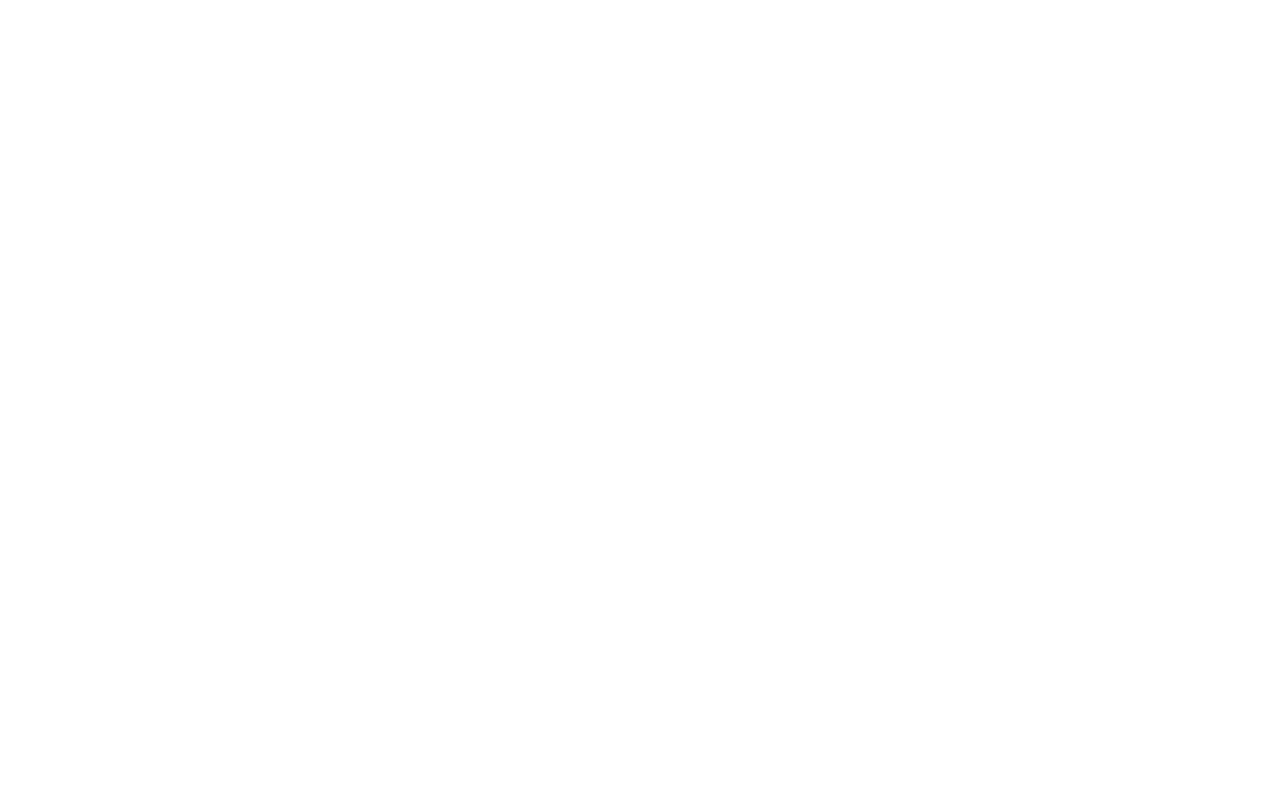
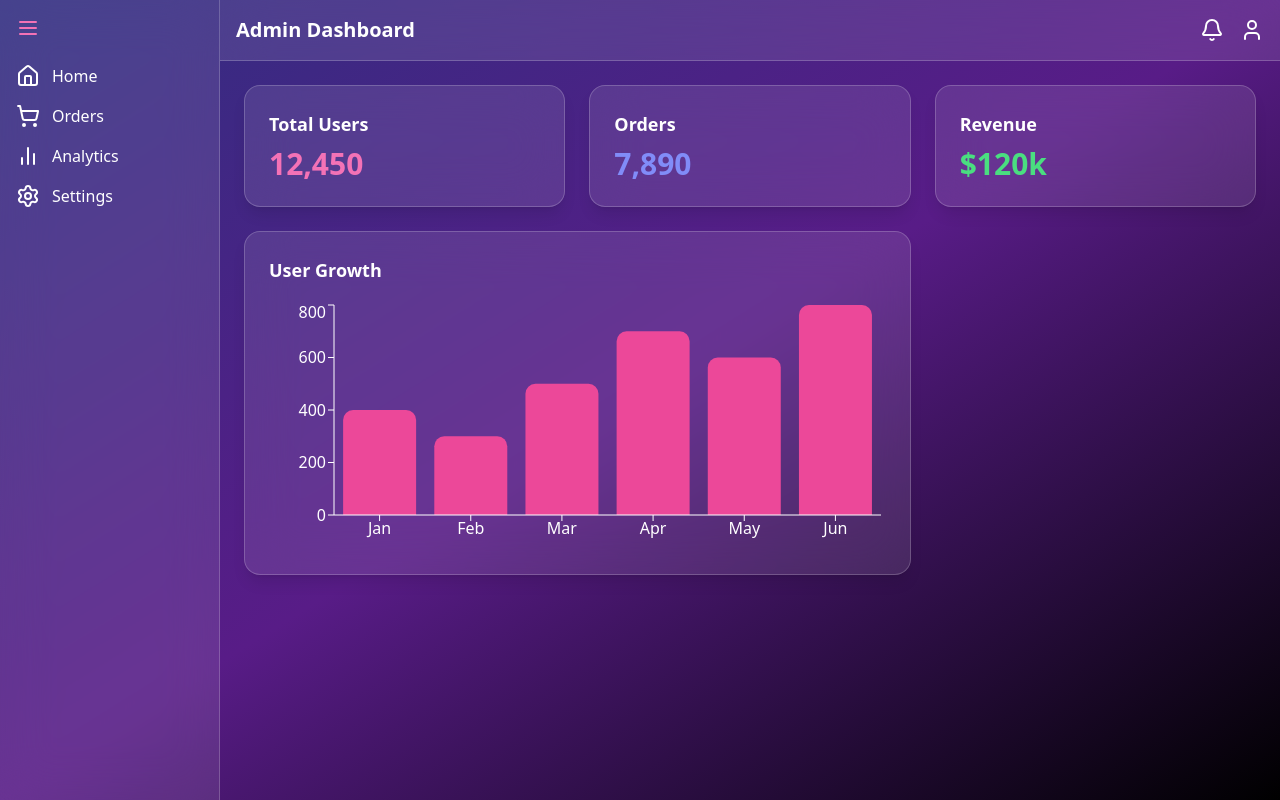
Before and after one commit to SoumyaRanjanBhanja1/test, a React (Vite) app: page /Dashboard in a window 1280 px wide. Before the commit this address had no page. Built offline with nearby package versions, Linux system fonts and the light colour scheme.

Commit message:
added to test

```diff
--- a/src/App.jsx
+++ b/src/App.jsx
@@ -1,12 +1,14 @@
 import { BrowserRouter as Router, Routes, Route } from "react-router-dom";
 import Login from "./pages/Login";
 import Signup from "./pages/Signup";
+import Dashboard from "./pages/Dasboard";
 
 function App() {
   return (
     <Router>
       <Routes>
         <Route path="/login" element={<Login />} />
+        <Route path="/Dashboard" element={<Dashboard/>}/>
         <Route path="/" element={<Signup />} />
       </Routes>
     </Router>
--- /dev/null
+++ b/src/pages/Dasboard.jsx
@@ -0,0 +1,86 @@
+import { useState } from "react";
+import { motion } from "framer-motion";
+import { BarChart, Bar, XAxis, YAxis, Tooltip, ResponsiveContainer } from "recharts";
+import { Menu, Bell, User, Home, ShoppingCart, BarChart2, Settings } from "lucide-react";
+
+const data = [
+  { name: "Jan", users: 400 },
+  { name: "Feb", users: 300 },
+  { name: "Mar", users: 500 },
+  { name: "Apr", users: 700 },
+  { name: "May", users: 600 },
+  { name: "Jun", users: 800 },
+];
+
+const Dashboard = () => {
+  const [open, setOpen] = useState(true);
+
+  return (
+    <div className="flex min-h-screen bg-gradient-to-br from-indigo-900 via-purple-900 to-black text-white">
+      {/* Sidebar */}
+      <motion.aside
+        animate={{ width: open ? 220 : 80 }}
+        transition={{ duration: 0.3 }}
+        className="bg-white/10 backdrop-blur-xl border-r border-white/20 p-4 flex flex-col"
+      >
+        <button onClick={() => setOpen(!open)} className="mb-6 flex items-center">
+          <Menu className="text-pink-400" />
+        </button>
+        <nav className="space-y-4">
+          {[{icon: <Home/>, label:"Home"}, {icon:<ShoppingCart/>, label:"Orders"}, {icon:<BarChart2/>, label:"Analytics"}, {icon:<Settings/>, label:"Settings"}].map((item, i)=>(
+            <div key={i} className="flex items-center space-x-3 cursor-pointer hover:text-pink-400">
+              {item.icon}
+              {open && <span>{item.label}</span>}
+            </div>
+          ))}
+        </nav>
+      </motion.aside>
+
+      {/* Main Content */}
+      <div className="flex-1 flex flex-col">
+        {/* Top Navbar */}
+        <div className="flex items-center justify-between bg-white/10 backdrop-blur-xl border-b border-white/20 p-4">
+          <h1 className="text-xl font-bold">Admin Dashboard</h1>
+          <div className="flex items-center space-x-4">
+            <Bell className="cursor-pointer hover:text-pink-400" />
+            <User className="cursor-pointer hover:text-pink-400" />
+          </div>
+        </div>
+
+        {/* Dashboard Content */}
+        <div className="p-6 grid grid-cols-1 md:grid-cols-2 lg:grid-cols-3 gap-6">
+          {/* Card */}
+          <motion.div whileHover={{ scale: 1.02 }} className="bg-white/10 backdrop-blur-xl p-6 rounded-2xl shadow-lg border border-white/20">
+            <h3 className="text-lg font-semibold mb-2">Total Users</h3>
+            <p className="text-3xl font-bold text-pink-400">12,450</p>
+          </motion.div>
+
+          <motion.div whileHover={{ scale: 1.02 }} className="bg-white/10 backdrop-blur-xl p-6 rounded-2xl shadow-lg border border-white/20">
+            <h3 className="text-lg font-semibold mb-2">Orders</h3>
+            <p className="text-3xl font-bold text-indigo-400">7,890</p>
+          </motion.div>
+
+          <motion.div whileHover={{ scale: 1.02 }} className="bg-white/10 backdrop-blur-xl p-6 rounded-2xl shadow-lg border border-white/20">
+            <h3 className="text-lg font-semibold mb-2">Revenue</h3>
+            <p className="text-3xl font-bold text-green-400">$120k</p>
+          </motion.div>
+
+          {/* Chart */}
+          <div className="col-span-1 md:col-span-2 bg-white/10 backdrop-blur-xl p-6 rounded-2xl shadow-lg border border-white/20">
+            <h3 className="text-lg font-semibold mb-4">User Growth</h3>
+            <ResponsiveContainer width="100%" height={250}>
+              <BarChart data={data}>
+                <XAxis dataKey="name" stroke="#fff" />
+                <YAxis stroke="#fff" />
+                <Tooltip contentStyle={{ backgroundColor: "#222", borderRadius: "10px", color: "#fff" }} />
+                <Bar dataKey="users" fill="#ec4899" radius={[10,10,0,0]} />
+              </BarChart>
+            </ResponsiveContainer>
+          </div>
+        </div>
+      </div>
+    </div>
+  );
+};
+
+export default Dashboard;
--- a/src/pages/Login.jsx
+++ b/src/pages/Login.jsx
@@ -17,7 +17,7 @@
       const { data } = await axios.post("/login", form);
       localStorage.setItem("token", data.token);
       alert("Login successful!");
-      navigate("/");
+      navigate("/Dashboard");
     } catch (err) {
       alert(err.response?.data?.message || "Invalid credentials");
     }
```
